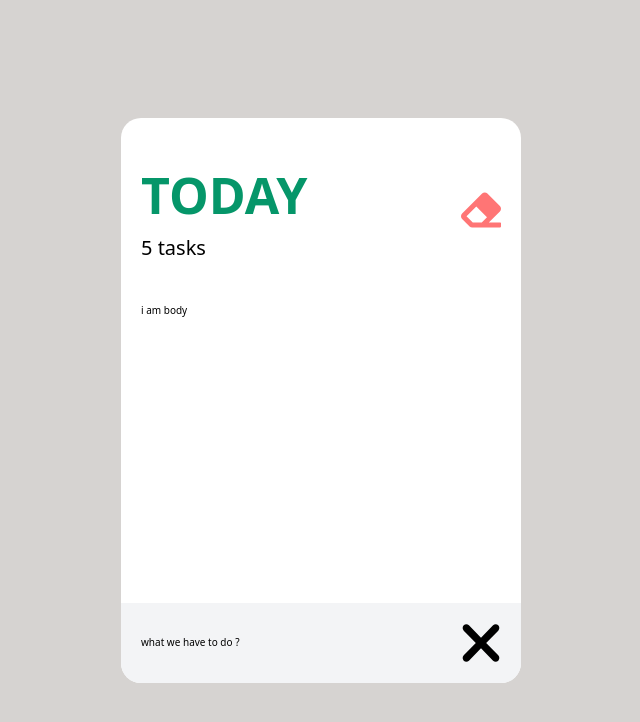
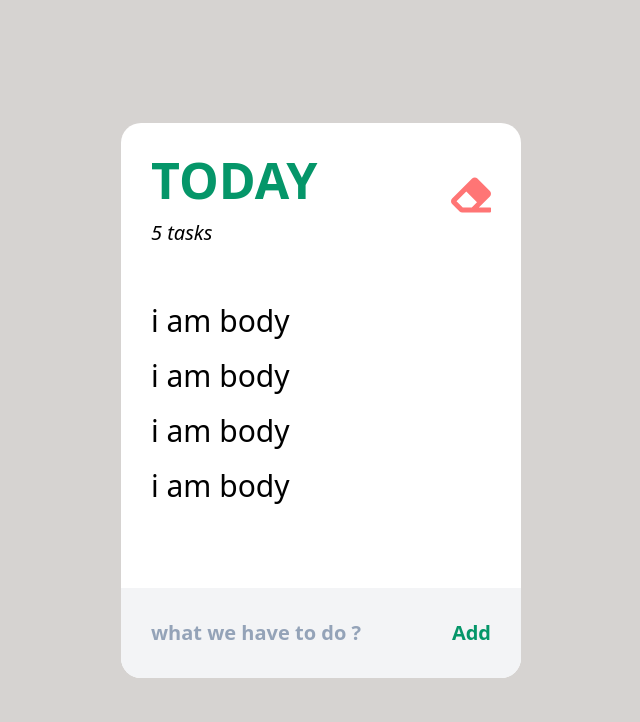
Before and after one commit to caption01/simplesat-assignment, a React (Vite) app in the folder app/: page / in a window 1280 px wide. Shown: the top 722 px of the page, without its empty margins (319-959 px from the left). Built offline with nearby package versions, Linux system fonts and the light colour scheme.

Commit message:
create Text base component

```diff
--- a/app/src/components/Base/Card/index.jsx
+++ b/app/src/components/Base/Card/index.jsx
@@ -8,7 +8,7 @@ const Container = tw.div`
   items-center
   bg-white
   pt-[2rem]
-  px-[2rem]
+  px-[3rem]
   rounded-[2rem]
   min-w-[40rem]
 `;
@@ -18,7 +18,7 @@ const HeaderContainer = tw.div`
   justify-between
   items-center
   w-full
-  py-[2rem]
+  pb-[3rem]
 `;
 
 const BodyContainer = tw.div`
@@ -38,7 +38,7 @@ const FooterContainer = tw.div`
   bottom-0
   left-0
   bg-gray-100
-  p-[2rem]
+  p-[3rem]
   rounded-b-[2rem]
 `;
 
--- /dev/null
+++ b/app/src/components/Base/Text/index.jsx
@@ -0,0 +1,28 @@
+import tw from 'tailwind-styled-components';
+
+const StyledDiv = tw.div`
+  ${(p) => p.$color}
+  ${(p) => p.$size}
+  ${(p) => p.$bold && 'font-bold'}
+  ${(p) => p.$italic && 'italic'}
+`;
+
+const Text = ({
+  color = 'text-black',
+  size = 'text-[2rem]',
+  bold = false,
+  italic = false,
+  ...props
+}) => {
+  return (
+    <StyledDiv
+      $color={color}
+      $size={size}
+      $bold={bold}
+      $italic={italic}
+      {...props}
+    />
+  );
+};
+
+export default Text;
--- a/app/src/components/Base/index.js
+++ b/app/src/components/Base/index.js
@@ -1,2 +1,3 @@
 export { default as Icon } from './Icon';
 export { default as Card } from './Card';
+export { default as Text } from './Text';
--- a/app/src/components/TodoCard/index.jsx
+++ b/app/src/components/TodoCard/index.jsx
@@ -1,23 +1,13 @@
-import tw from 'tailwind-styled-components';
-
-import { Card, Icon } from '../index';
-
-const Title = tw.div`
-  text-emerald-600
-  text-[5rem]
-  font-bold
-`;
-
-const Text = tw.div`
-  text-[2rem]
-`;
+import { Card, Icon, Text } from '../Base';
 
 const TodoHeader = () => {
   return (
     <>
       <div>
-        <Title $bold>TODAY</Title>
-        <Text>5 tasks</Text>
+        <Text bold color="text-emerald-600" size="text-[5rem]">
+          TODAY
+        </Text>
+        <Text italic>5 tasks</Text>
       </div>
       <Icon name="eraser" size={4} />
     </>
@@ -27,16 +17,31 @@ const TodoHeader = () => {
 const TodoFooter = () => {
   return (
     <>
-      <div>what we have to do ?</div>
-      <Icon name="cross" size={4} />
+      <Text bold color="text-slate-400">
+        what we have to do ?
+      </Text>
+      <Text bold color="text-emerald-600">
+        Add
+      </Text>
     </>
+  );
+};
+
+const TodoItem = () => {
+  return (
+    <div className="mb-[1rem]">
+      <Text size="text-[3rem]">i am body</Text>
+    </div>
   );
 };
 
 const TodoCard = () => {
   return (
     <Card header={() => <TodoHeader />} footer={() => <TodoFooter />}>
-      i am body
+      <TodoItem />
+      <TodoItem />
+      <TodoItem />
+      <TodoItem />
     </Card>
   );
 };
```
